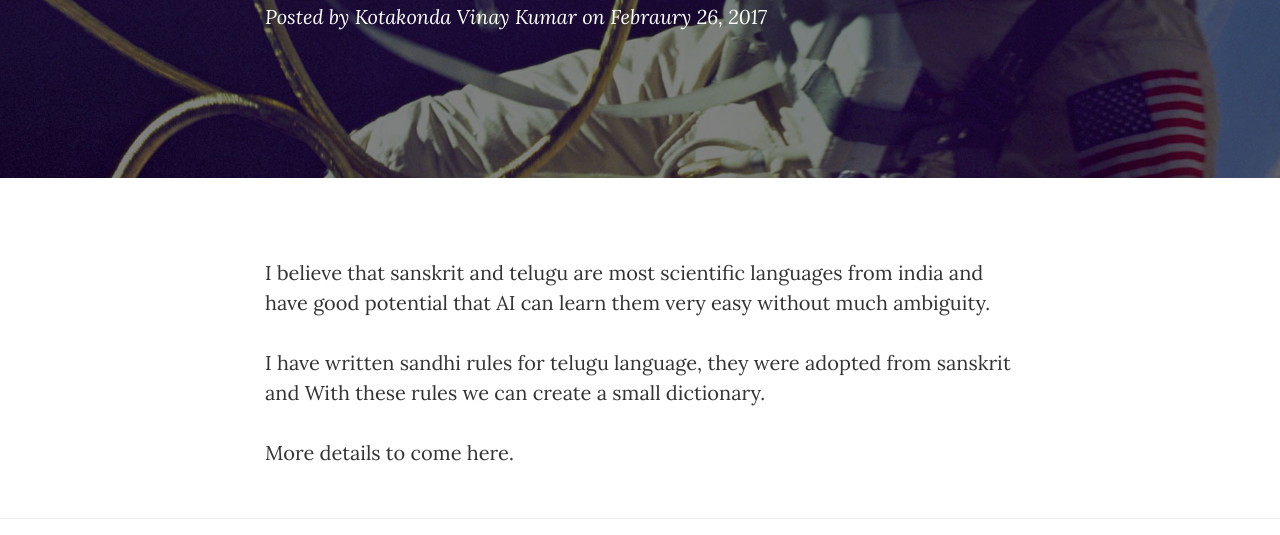
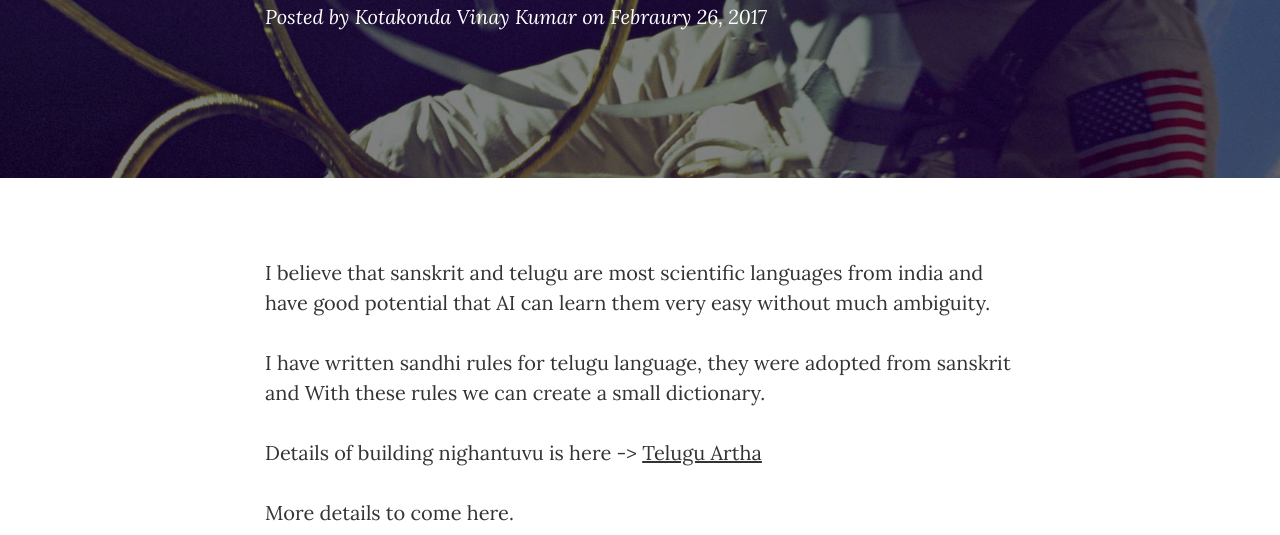
Before and after one commit to kotakondavinay/kotakondavinay.github.io, a website: page post.html in a window 1280 px wide. Shown: the part 265-800 px from the top of the page. Drawn offline with nearby package versions, Linux system fonts and the light colour scheme.

Commit message:
Added Telugu Artha git link.

```diff
--- a/post.html
+++ b/post.html
@@ -87,6 +87,9 @@
                 <div class="col-lg-8 col-lg-offset-2 col-md-10 col-md-offset-1">
                     <p>I believe that sanskrit and telugu are most scientific languages from india and have good potential that AI can learn them very easy without much ambiguity.</p>
                     <p>I have written sandhi rules for telugu language, they were adopted from sanskrit and With these rules we can create a small dictionary.</p>
+                    <p>
+                    <p>Details of building nighantuvu is here ->
+                        <a href="http://bit.ly/2mwfITW" target="_blank">Telugu Artha</a></p>
                     <p>More details to come here.</p>
                 </div>
             </div>
```
